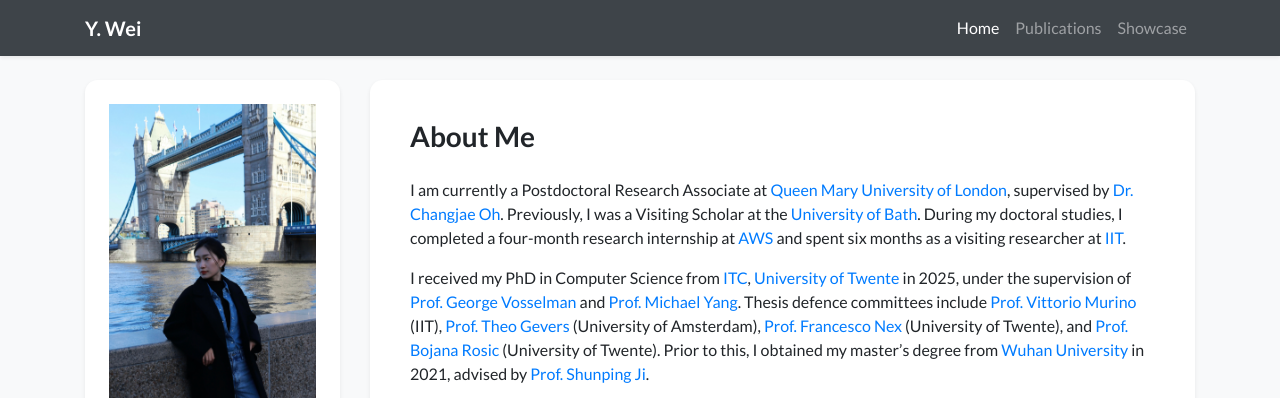
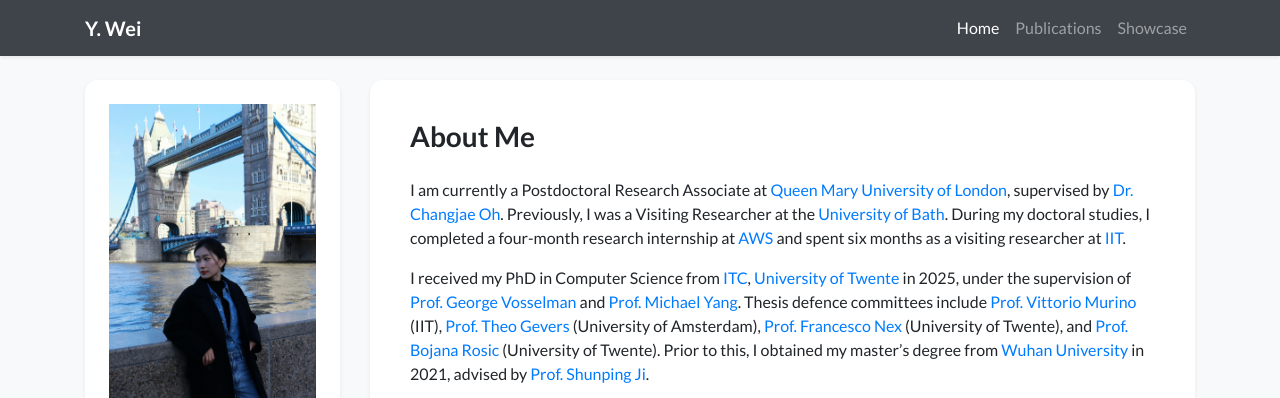
Before and after one commit to weiyao1996/weiyao1996.github.io, a Jekyll site: the page built from index.html, in a window 1280 px wide and 900 px high. Shown: the top 398 px of the window. Built offline with Jekyll 4.4.1, drawn with Linux system fonts in a browser that asks for light colours; nearby versions of some CDN libraries; a style sheet for code colours, icons or effects is not loaded.

Commit message:
Update profile.yml

```diff
--- a/_data/profile.yml
+++ b/_data/profile.yml
@@ -23,7 +23,7 @@ short_bio_text_justify: false
 short_bio: >-
   <p>
     I am currently a Postdoctoral Research Associate at <a href="https://www.qmul.ac.uk/" target="_blank">Queen Mary University of London</a>, supervised by <a href="https://www.seresearch.qmul.ac.uk/cmai/people/coh/" target="_blank">Dr. Changjae Oh</a>.
-    Previously, I was a Visiting Scholar at the <a href="https://www.bath.ac.uk/" target="_blank">University of Bath</a>.
+    Previously, I was a Visiting Researcher at the <a href="https://www.bath.ac.uk/" target="_blank">University of Bath</a>.
     During my doctoral studies, I completed a four-month research internship at <a href="https://aws.amazon.com/">AWS</a> and spent six months as a visiting researcher at <a href="https://iit.it/">IIT</a>.
   </p>
   <p>
```
